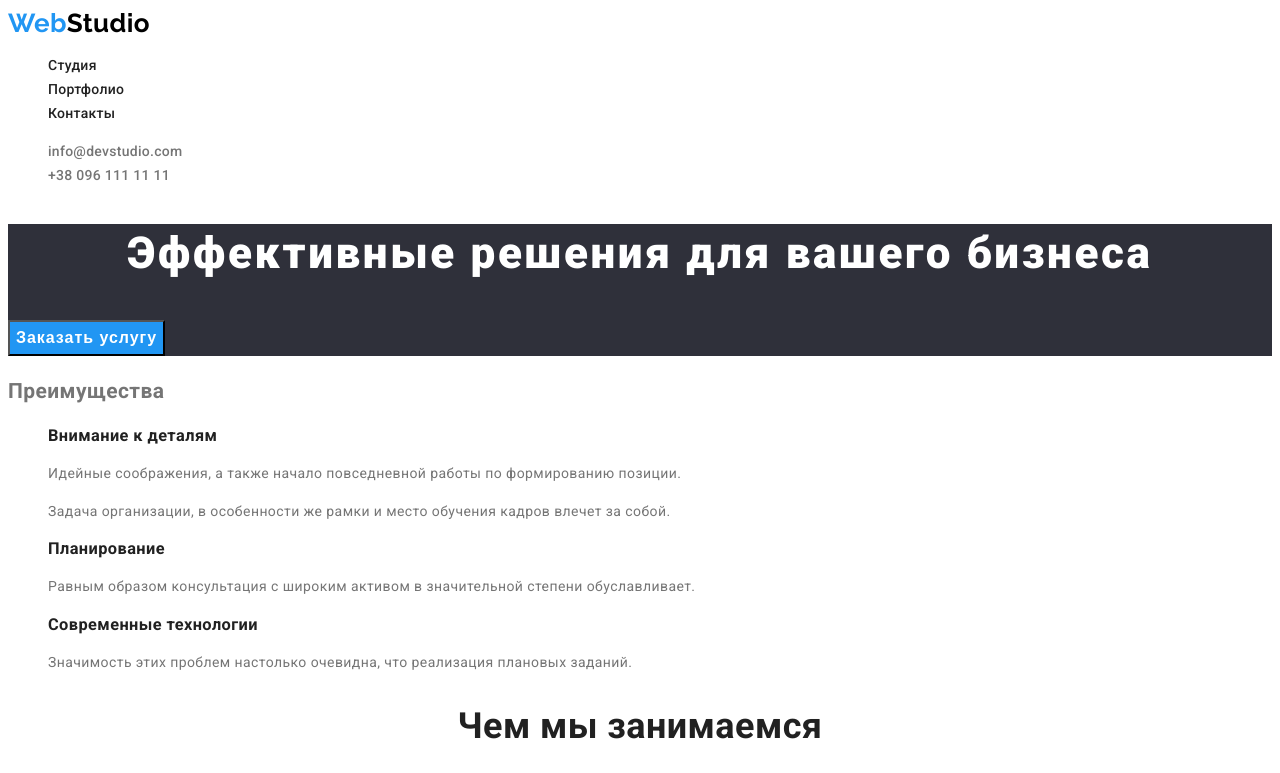
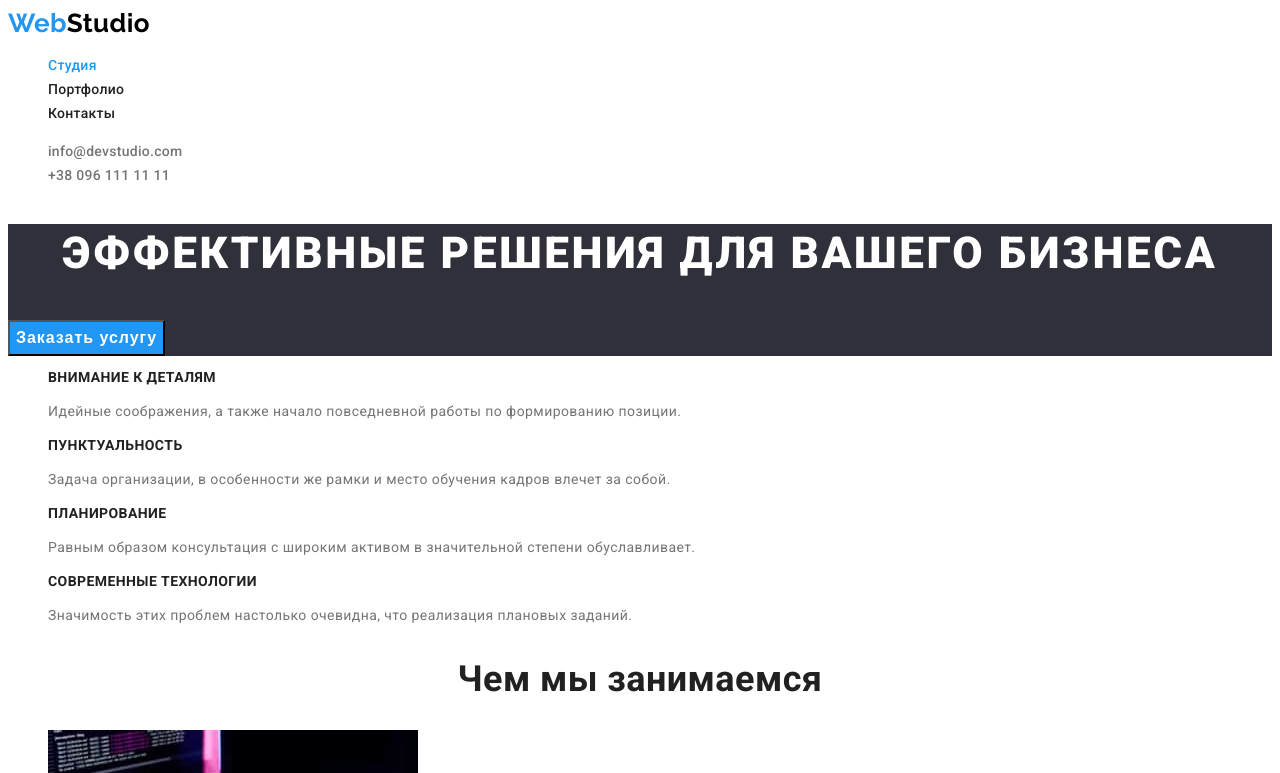
Before and after one commit to Korobass87/goit-markup-hw-02, a plain HTML site: page index.html in a window 1280 px wide. Shown: the top 773 px of the page. Drawn offline with Linux system fonts and the light colour scheme.

Commit message:
HW2 adjusted

```diff
--- a/css/stiles.css
+++ b/css/stiles.css
@@ -6,6 +6,7 @@
   --contact-color: #757575;
   --background-button-color: #f5f4fa;
   --background-color-footer: #2f303a;
+  --selection-main-buton: #188ce8;
 }
 body {
   font-family: "Roboto", "arial", sans-serif;
@@ -56,6 +57,7 @@ ul {
   line-height: 1.36;
   text-align: center;
   letter-spacing: 0.06em;
+  text-transform: uppercase;
 }
 .main-button {
   background-color: var(--blue-color);
@@ -69,6 +71,10 @@ ul {
   letter-spacing: 0.06em;
   cursor: pointer;
 }
+.main-button:hover,
+.main-button:focus {
+  background-color: var(--selection-main-buton);
+}
 .invisible-title {
   display: none;
 }
@@ -76,7 +82,9 @@ ul {
   color: var(--link-color);
 
   font-weight: 700;
+  font-size: 14px;
   line-height: 1.14;
+  text-transform: uppercase;
 }
 
 .services-title {
@@ -155,3 +163,9 @@ ul {
   line-height: 1.87;
   color: var(--contact-color);
 }
+.team-section {
+  background: var(--background-button-color);
+}
+.active-page {
+  color: var(--blue-color);
+}
--- a/index.html
+++ b/index.html
@@ -18,7 +18,9 @@
       <a href="./index.html" class="logo-header">Web<span>Studio</span></a>
       <nav class="nav">
         <ul class="nav-list">
-          <li class="nav-list-item"><a class="link" href="">Студия</a></li>
+          <li class="nav-list-item">
+            <a class="link active-page" href="">Студия</a>
+          </li>
           <li class="nav-list-item">
             <a class="link" href="./portfolio.html">Портфолио</a>
           </li>
@@ -42,7 +44,7 @@
         <button type="button" class="main-button">Заказать услугу</button>
       </section>
       <section class="advantages">
-        <h2 class="advantages-title">Преимущества</h2>
+        <h2 class="advantages-title invisible-title">Преимущества</h2>
         <ul class="advantages-list">
           <li>
             <h3 class="advantages-list-title">Внимание к деталям</h3>
@@ -52,7 +54,7 @@
             </p>
           </li>
           <li>
-            <h3 class="invisible-title">Пунктуальность</h3>
+            <h3 class="advantages-list-title">Пунктуальность</h3>
             <p class="advantages-list-text">
               Задача организации, в особенности же рамки и место обучения кадров
               влечет за собой.
@@ -99,7 +101,7 @@
           </li>
         </ul>
       </section>
-      <section>
+      <section class="team-section">
         <h2 class="services-title team">Наша команда</h2>
         <ul class="team-list">
           <li class="team-item">
```
Also changed, not shown: portfolio.html (+14 -4 lines).
